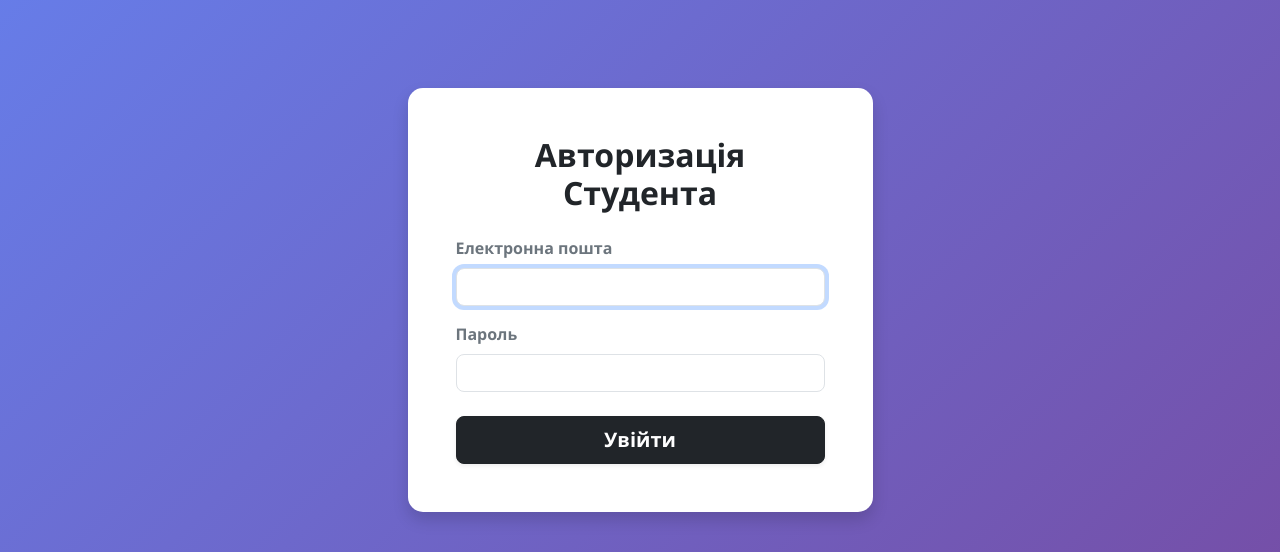
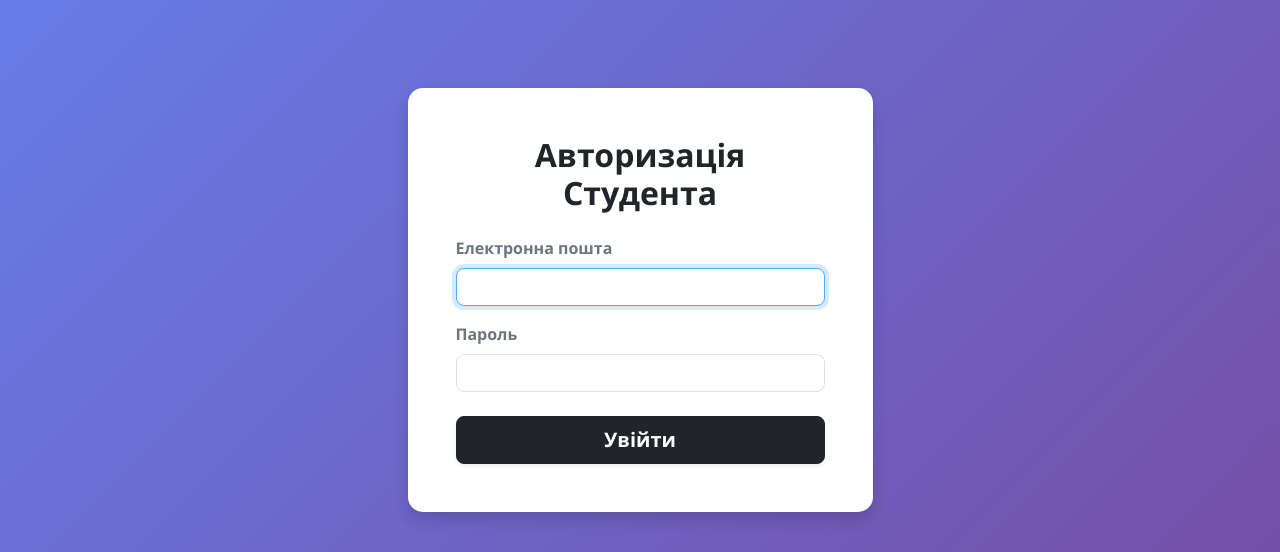
Before and after one commit to Goynadot/Extracurricular-activities, a Flask app: a page that uses static/templates/base.html in a window 1280 px wide, with the restyled element focused. Shown: the part 66-618 px from the top of the page. Run offline with Flask 3, Linux system fonts and the light colour scheme.

Commit message:
Update index.css

```diff
--- a/static/css/index.css
+++ b/static/css/index.css
@@ -69,6 +69,12 @@ footer {
     box-shadow: 0 10px 25px rgba(0,0,0,0.15) !important;
 }
 
+.form-control:focus {
+    border-color: #4facfe !important;
+    box-shadow: 0 0 0 0.25rem rgba(79, 172, 254, 0.25) !important;
+    transition: all 0.3s ease;
+}
+
 .item-1:hover { border-left-color: #ff4757 !important; color: #ff4757; transform: translateX(5px); }
 .item-2:hover { border-left-color: #2ed573 !important; color: #2ed573; transform: translateX(5px); }
 .item-3:hover { border-left-color: #1e90ff !important; color: #1e90ff; transform: translateX(5px); }
```
